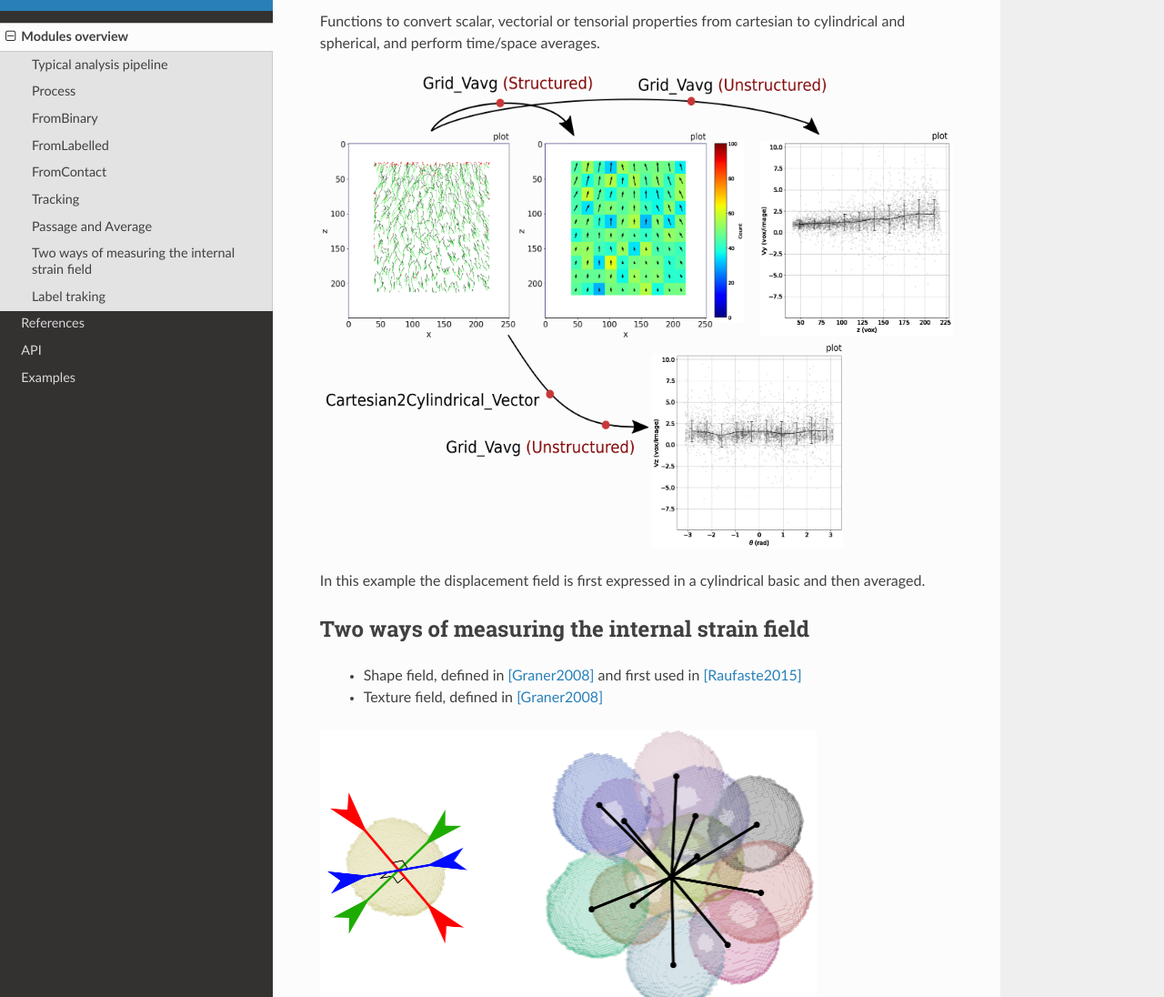
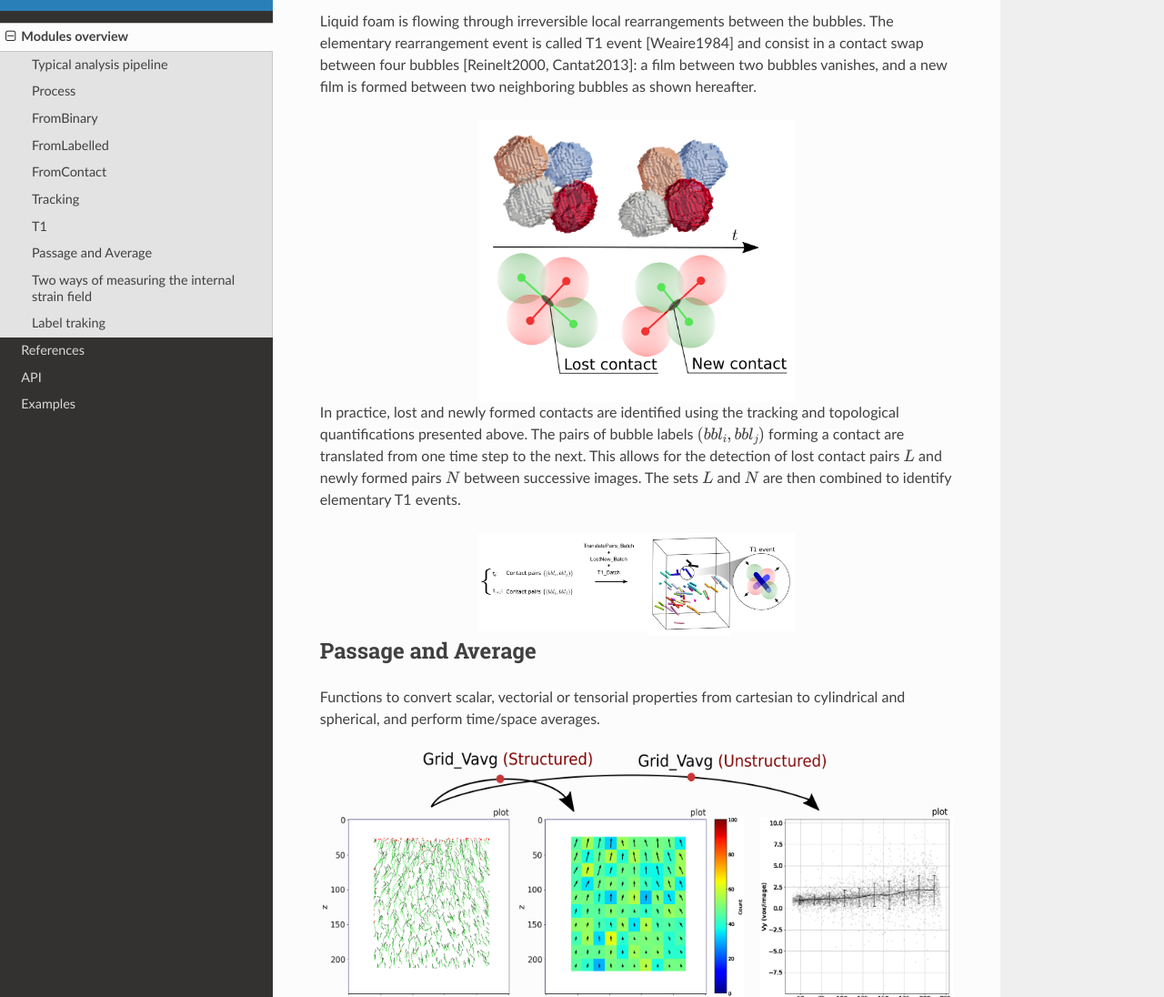
Before and after one commit to floschott/foamquant, a Sphinx documentation site: the page built from docs/source/about.rst, in a window 1280 px wide and 1400 px high, scrolled down 4697 px. Shown: the part 304-1400 px from the top of the window at 91% size. Built offline with Sphinx 7.4.7 and the Read the Docs theme 3.1.0, drawn with Linux system fonts in a browser that asks for light colours.

Commit message:
Update about.rst

```diff
--- a/docs/source/about.rst
+++ b/docs/source/about.rst
@@ -75,6 +75,22 @@ On the other hand, tracking allows the flow field to be measured as well as foll
    :width: 100%
    :align: center
 
+T1
+-----------------
+
+Liquid foam is flowing through irreversible local rearrangements between the bubbles. The elementary rearrangement event is called T1 event [Weaire1984] and consist in a contact swap between four bubbles [Reinelt2000, Cantat2013]: a film between two bubbles vanishes, and a new film is formed between two neighboring bubbles as shown hereafter.
+
+.. figure:: T1event.png
+   :width: 50%
+   :align: center
+
+
+In practice, lost and newly formed contacts are identified using the tracking and topological quantifications presented above. The pairs of bubble labels :math:`(bbl_i,bbl_j)` forming a contact are translated from one time step to the next. This allows for the detection of lost contact pairs :math:`L` and newly formed pairs :math:`N` between successive images. The sets :math:`L` and :math:`N` are then combined to identify elementary T1 events.
+
+.. figure:: T1event_function.png
+   :width: 50%
+   :align: center
+
 Passage and Average
 -----------------
 
```
